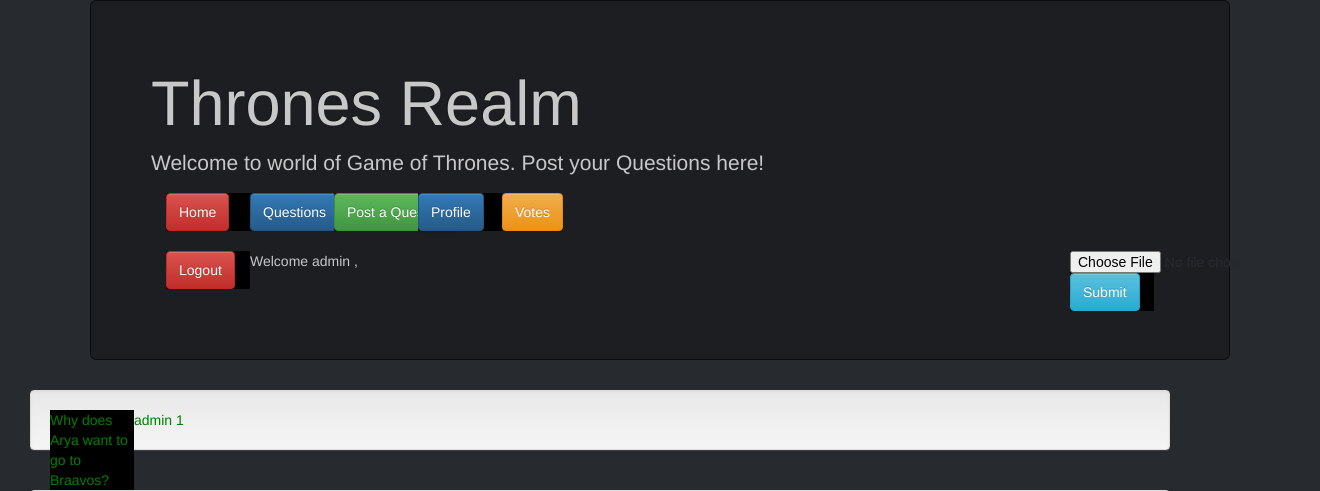
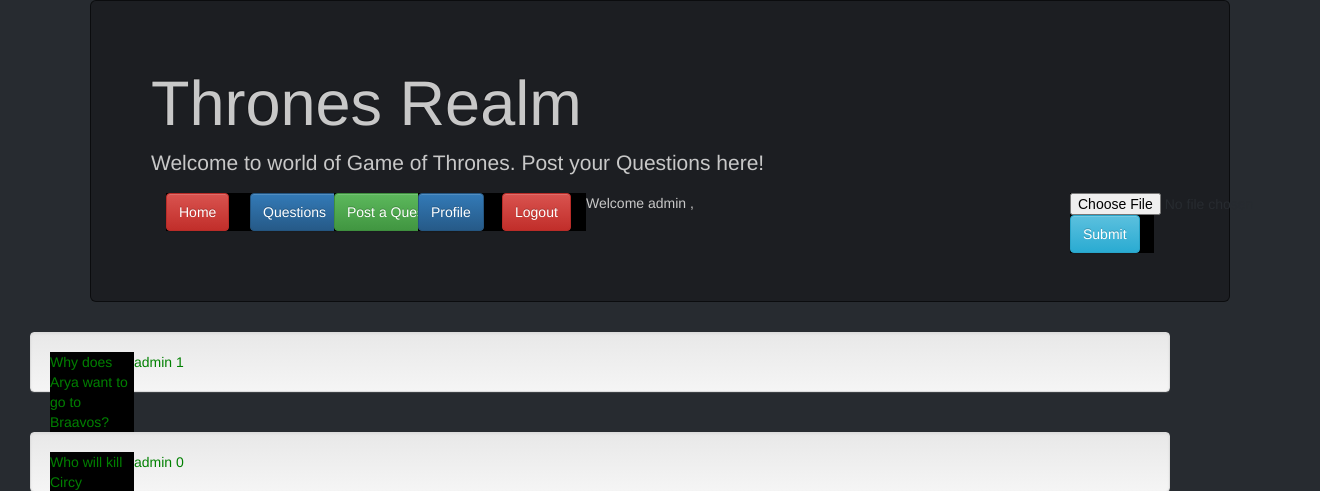
Before and after one commit to veena9869/WebProg, a PHP site: page / in a window 1320 px wide; the page is wider, and only the part inside the window is pictured. Shown: the top 491 px of that part. Run offline with PHP 8.4, Linux system fonts and the light colour scheme; a user stored in the database is signed in; data comes from the database, SQL or seed files in the repository.

Commit message:
Changes in Index

```diff
--- a/index.php
+++ b/index.php
@@ -37,8 +37,6 @@
         <a href="SubmitQuest.php"><button type="button" class="btn btn-success">Post a Question</button></a>
         <a href="Profile.php"><button type="button" class="btn btn-primary">Profile</button></a>
 
-
-        <button type="button" class="btn btn-warning">Votes</button> <br><br>
 
         <?php
         if($_SESSION['logged_in'])
```
